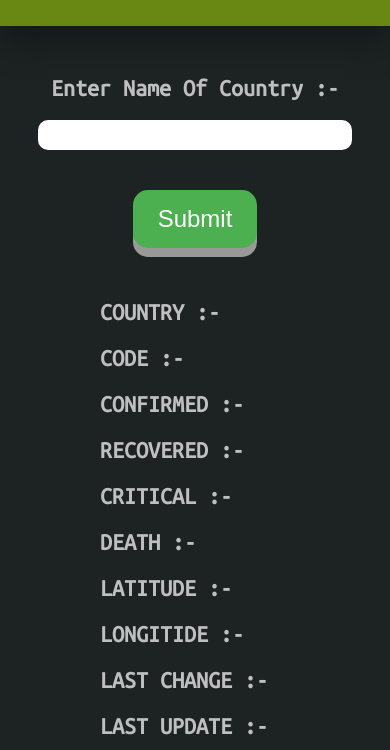
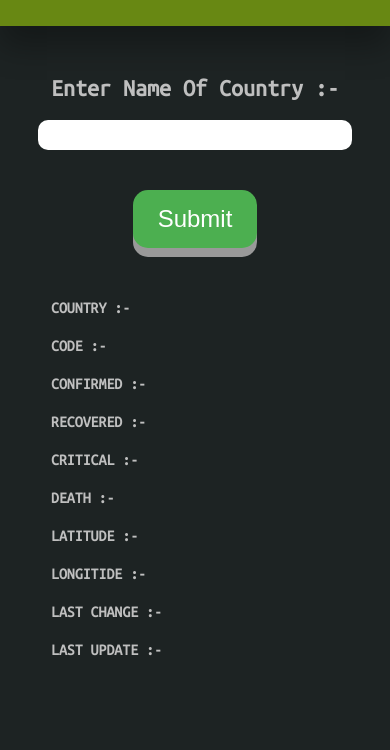
Before and after one commit to Varu98/CovidTrackerv2, a website: page index.html in a window 390 px wide. Shown: the part 139-889 px from the top of the page. After the commit the page ends 844 px from the top, so only its background shows below. Drawn offline with Linux system fonts and the light colour scheme.

Commit message:
final fix

```diff
--- a/style.css
+++ b/style.css
@@ -67,35 +67,40 @@ label {
   font-weight: bolder;
   font-size: 1.5rem;
 }
-table {
-  margin: auto;
-  margin-left: 35%;
-  text-align: center;
-}
-
-@media (max-width: 768px) {
+@media (min-width: 769px) {
   table {
     margin: auto;
-    padding: 0 1%;
+    margin-left: 35%;
     text-align: center;
   }
 
   th,
   td,
   tr {
-    font-size: 0.8rem;
+    font-size: 1.5rem;
     text-align: left;
     padding: 10px;
   }
+  td {
+    text-align: right;
+  }
 }
 
-th,
-td,
-tr {
-  font-size: 1.5rem;
-  text-align: left;
-  padding: 10px;
+@media (max-width: 768px) {
+  table {
+    margin: auto;
+    margin: 0 10%;
+    text-align: center;
+  }
+
+  th,
+  td,
+  tr {
+    font-size: 0.99rem;
+    text-align: left;
+    padding: 10px;
+  }
+  td {
+    text-align: right;
+  }
 }
-td {
-  text-align: right;
-}
```
